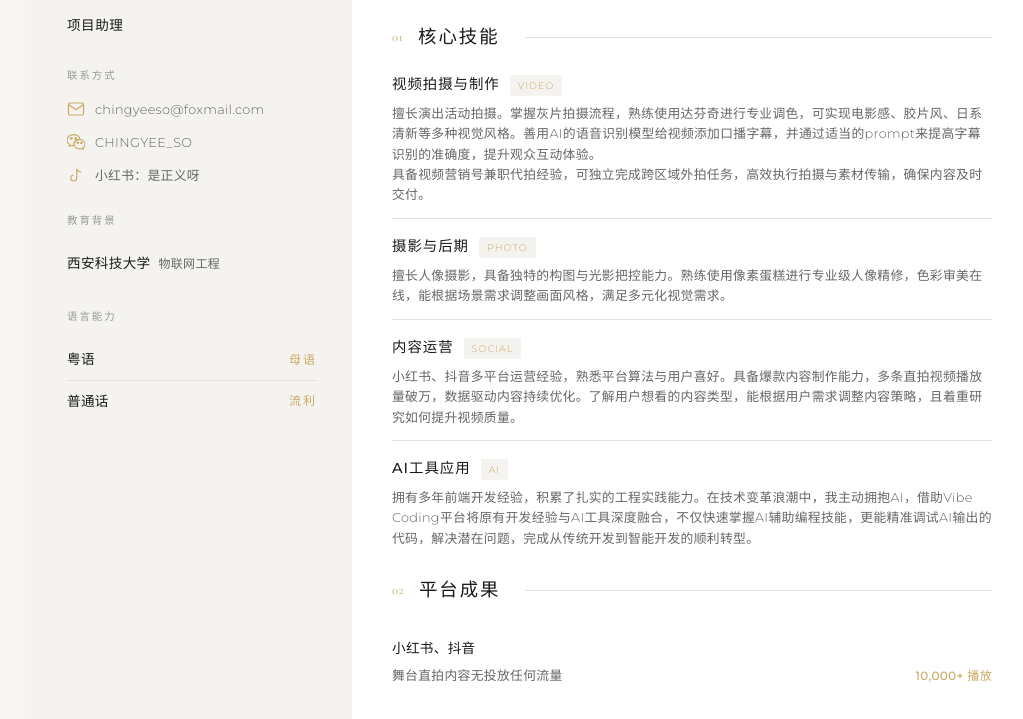
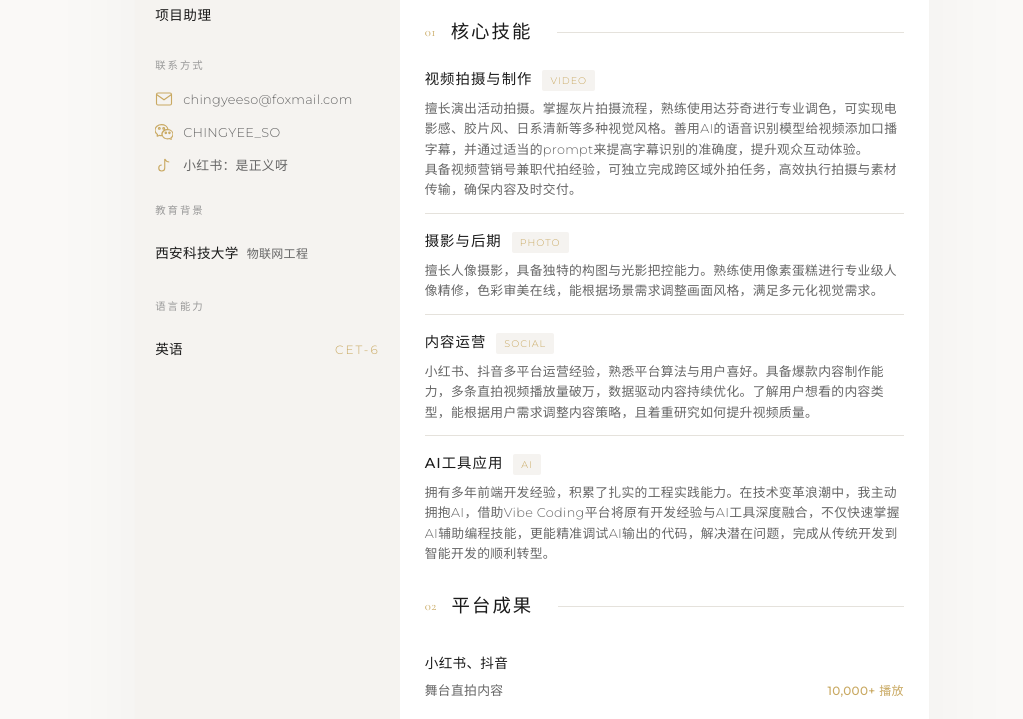
Before and after one commit to SOCHINGYEE/resume, a plain HTML site: page index.html in a window 1280 px wide. Shown: the part 122-841 px from the top of the page, without its empty margins (108-1131 px from the left). Drawn offline with nearby package versions, Linux system fonts and the light colour scheme.

Commit message:
feat: 将html调整成A4布局，转成pdf的时候不需要进行横向打印

```diff
--- a/index.html
+++ b/index.html
@@ -36,23 +36,26 @@
             letter-spacing: 0.02em;
         }
 
-        /* Resume Container */
+        /* Resume Container - A4 Size */
         .resume {
-            max-width: 1000px;
+            width: 210mm;
+            min-height: 297mm;
+            max-width: 210mm;
             margin: 0 auto;
             background: white;
-            min-height: auto;
             display: grid;
-            grid-template-columns: 320px 1fr;
+            grid-template-columns: 70mm 1fr;
             box-shadow: 0 0 100px var(--shadow);
         }
 
-        /* Sidebar */
+        /* Sidebar - Fixed width for A4 */
         .sidebar {
             background: var(--bg-secondary);
-            padding: 40px 35px;
+            padding: 30px 20px;
             position: relative;
             overflow: hidden;
+            width: 70mm;
+            flex-shrink: 0;
         }
 
         .sidebar::before {
@@ -197,9 +200,11 @@
             letter-spacing: 2px;
         }
 
-        /* Main Content */
+        /* Main Content - Adaptive width */
         .main-content {
-            padding: 35px 40px;
+            padding: 30px 25px;
+            flex: 1;
+            min-width: 0;
         }
 
         .content-section {
@@ -574,14 +579,14 @@
                 <p class="section-label">语言能力</p>
 
                 <div class="language-item">
-                    <span class="language-name">粤语</span>
-                    <span class="language-level">母语</span>
+                    <span class="language-name">英语</span>
+                    <span class="language-level">CET-6</span>
                 </div>
 
-                <div class="language-item">
+                <!-- <div class="language-item">
                     <span class="language-name">普通话</span>
                     <span class="language-level">流利</span>
-                </div>
+                </div> -->
             </div>
         </aside>
 
@@ -598,10 +603,10 @@
                         <div class="highlight-value">2</div>
                         <div class="highlight-label">平台运营</div>
                     </div>
-                    <div class="highlight-item">
+                    <!-- <div class="highlight-item">
                         <div class="highlight-value">粤语</div>
                         <div class="highlight-label">无障碍沟通</div>
-                    </div>
+                    </div> -->
                 </div>
             </section>
 
@@ -671,7 +676,7 @@
                 <div class="platform-list">
                     <div class="platform-item">
                         <span class="platform-name">小红书、抖音</span>
-                        <span class="platform-type-stat">舞台直拍内容无投放任何流量 <span class="platform-stat-inline">10,000+
+                        <span class="platform-type-stat">舞台直拍内容 <span class="platform-stat-inline">10,000+
                                 播放</span></span>
                     </div>
                 </div>
```
Also changed, not shown: generate-pdf.js (added, +43 -0 lines), 1 other file.
